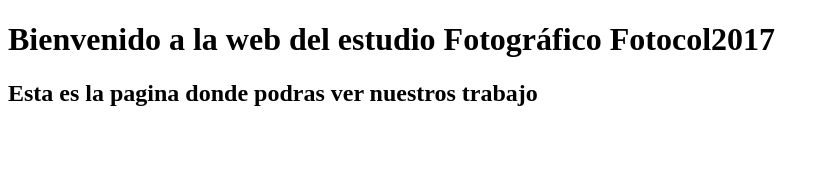
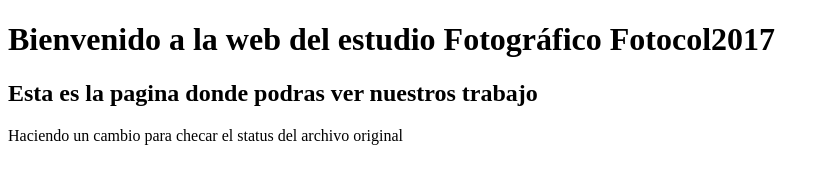
Before and after one commit to Vledhint/pagina-web, a plain HTML site: page index.html in a window 1280 px wide. Shown: the whole page, without its empty margins (0-830 px from the left). Drawn offline with Linux system fonts and the light colour scheme.

Commit message:
Agrega una linea al archivo index

```diff
--- a/index.html
+++ b/index.html
@@ -7,5 +7,6 @@
 	<body>
 		<h1>Bienvenido a la web del estudio Fotográfico Fotocol2017</h1>
 		<h2>Esta es la pagina donde podras ver nuestros trabajo</h2>
+		<p>Haciendo un cambio para checar el status del archivo original</p>
 	</body>
 </html>
```
